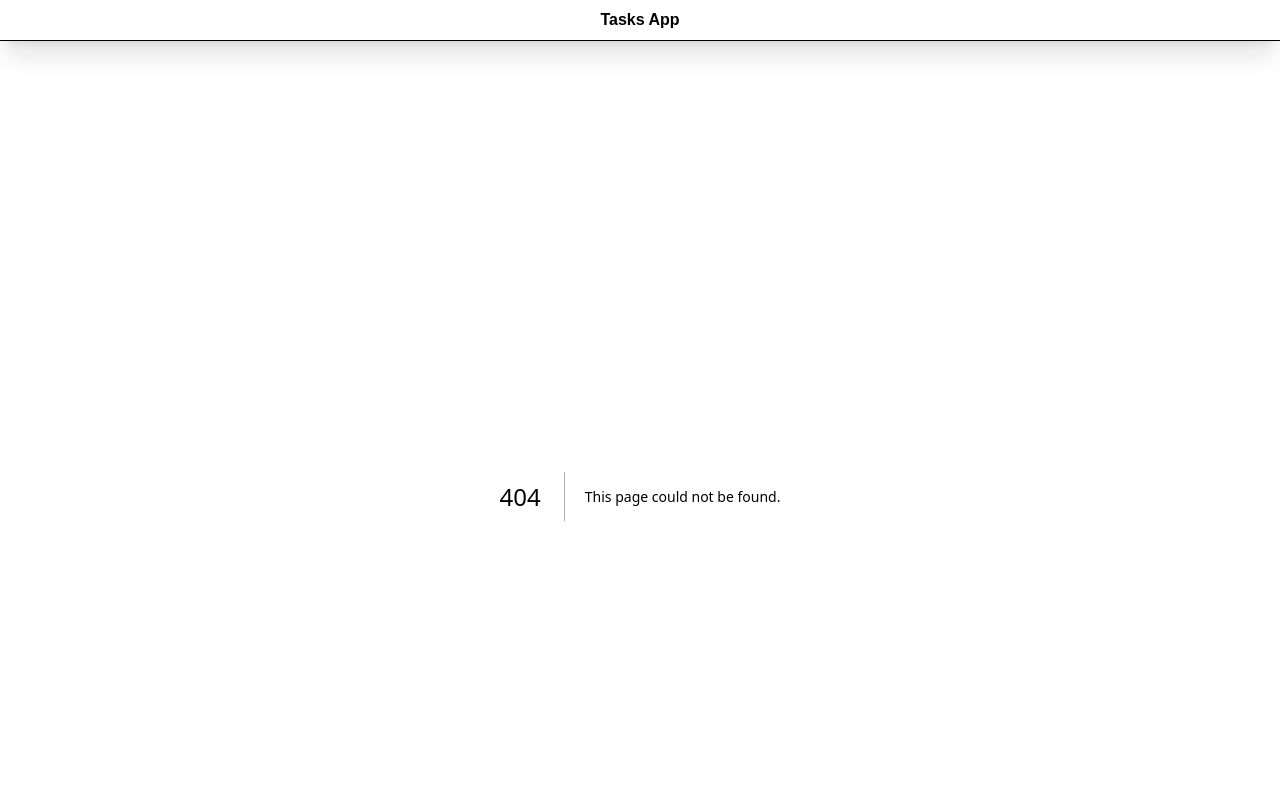
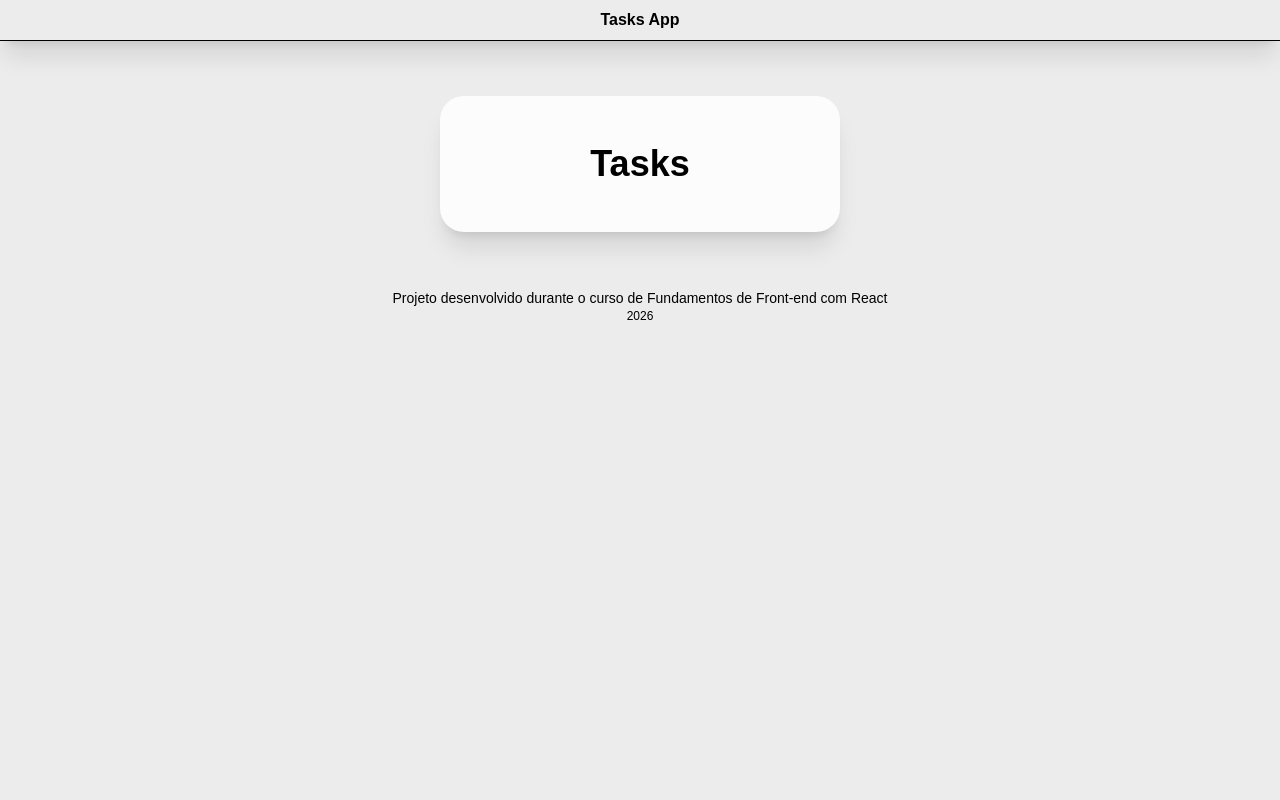
Before and after one commit to helalferrari/taskmanager-frontend, a Next.js app: page /tasks in a window 1280 px wide. Before the commit this address had no page. Shown: the top 800 px of the page. Built offline with nearby package versions, Linux system fonts and the light colour scheme.

Commit message:
Criado a rota Task, ajustado o uso do redirect

```diff
--- a/src/app/register/page.tsx
+++ b/src/app/register/page.tsx
@@ -1,6 +1,7 @@
 import Link from "next/link";
 
 import {FormRegister} from "@/components/FormRegister";
+import {redirect} from "next/navigation";
 
 export default function Cadastro() {
     const handleRegister = async (_: string, formData: FormData) => {
@@ -39,15 +40,14 @@
             if(!token) {
                 return message || error;
             } else {
-                //redirect("/tasks");
-                console.log(token);
-                return "cadastro com sucesso, sem redirect ainda";
+
             }
         } catch {
             console.error('handlerRegister failed');
 
             return "Erro no Cadastro";
         }
+        redirect("/tasks");
     }
     return (
         <div className="grid gap-y-4 px-8 min-w-100 py-12 bg-[#fdfcfc] rounded-3xl shadow-xl">
--- /dev/null
+++ b/src/app/tasks/page.tsx
@@ -0,0 +1,7 @@
+export default function Tasks() {
+    return (
+        <div className="grid gap-y-4 px-8 min-w-100 py-12 bg-[#fdfcfc] rounded-3xl shadow-xl">
+            <h1 className="text-4xl text-center font-bold">Tasks</h1>
+        </div>
+    );
+}
```
